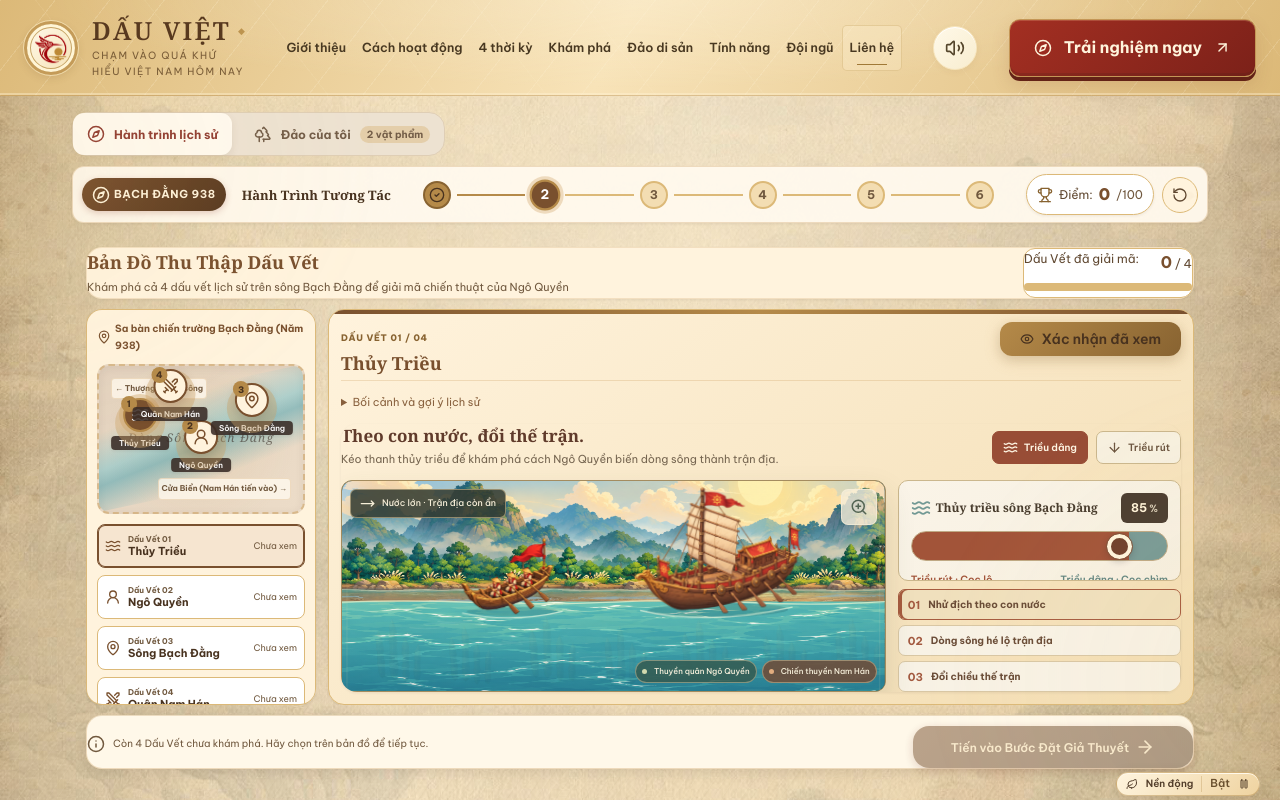
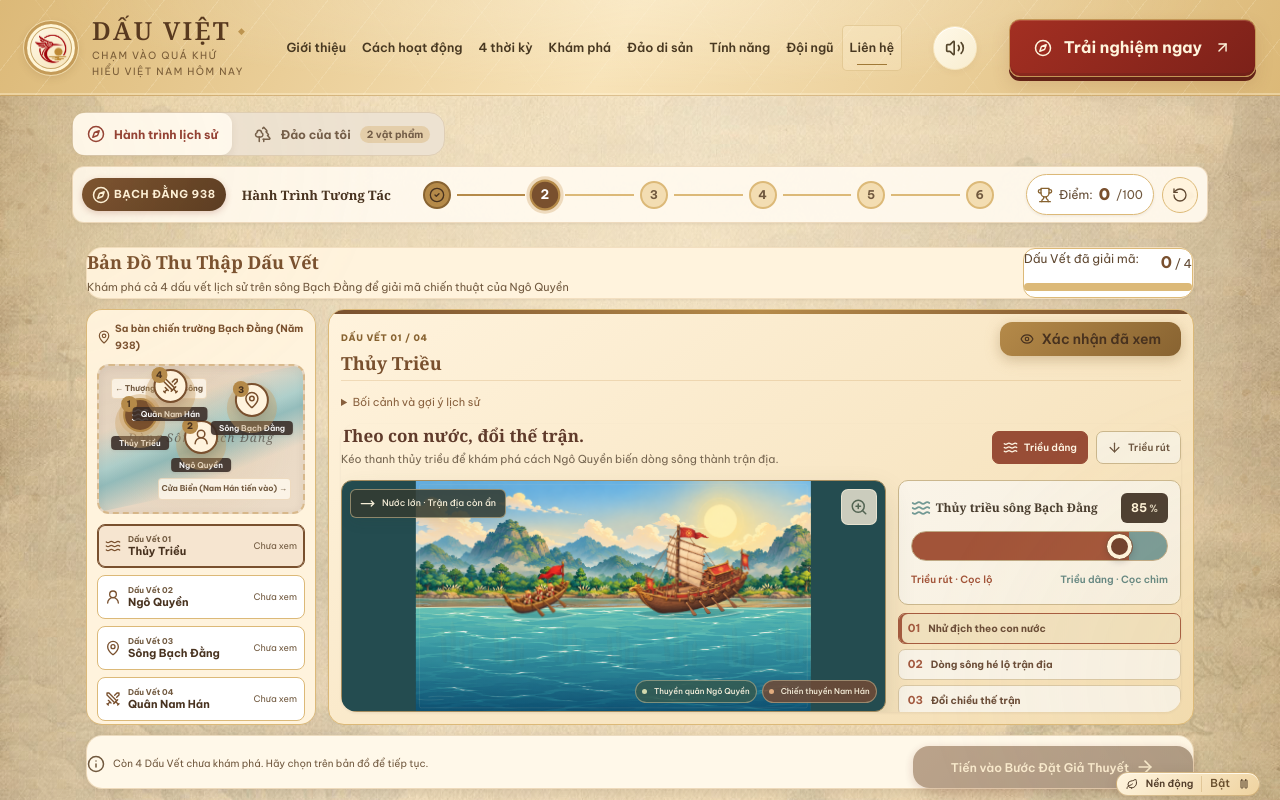
Before and after one commit to HuynhKhai3211/dau-viet-website, a React (Vite) app: page / in a window 1280 px wide. Both pictures are taken after a click on the button "Bắt đầu khám phá". Shown: the part 3670-4470 px from the top of the page. Built offline with nearby package versions, Linux system fonts and the light colour scheme.

Commit message:
Show full tide scene and keep slider visible in expanded workspace

```diff
--- a/src/components/demo/BachDangRiverScene.jsx
+++ b/src/components/demo/BachDangRiverScene.jsx
@@ -57,7 +57,7 @@ export default function BachDangRiverScene({ level, phase }) {
   const trapped = phase === 'ambush';
   const enemyY = Math.min(waterY + 2, 474);
 
-  return <svg className="river-artwork" viewBox="0 0 1200 700" preserveAspectRatio="xMidYMid slice" role="img" aria-labelledby={`${id}-title ${id}-description`}>
+  return <svg className="river-artwork" viewBox="0 0 1200 700" preserveAspectRatio="xMidYMid meet" role="img" aria-labelledby={`${id}-title ${id}-description`}>
     <title id={`${id}-title`}>Trận địa Bạch Đằng năm 938 · {trapped ? 'Triều rút, thuyền Nam Hán gãy làm đôi trên bãi cọc' : phase === 'ebb' ? 'Nước đang rút, những đầu cọc dần xuất hiện' : 'Triều dâng che kín trận địa cọc'}</title>
     <desc id={`${id}-description`}>Cảnh núi rừng ven sông, thuyền quân Ngô Quyền, chiến thuyền Nam Hán và bãi cọc được ghép từ bộ ảnh của nhóm. Mặt nước thay đổi theo thanh thủy triều, để lộ cọc nhọn và lòng sông khi nước rút.</desc>
     <defs>
--- a/src/components/demo/TideInteraction.jsx
+++ b/src/components/demo/TideInteraction.jsx
@@ -32,6 +32,7 @@ export default function TideInteraction() {
       <button type="button" className="tide-zoom" onClick={() => setZoomed(prev => !prev)} aria-pressed={zoomed} aria-label={zoomed ? 'Thu nhỏ cảnh thủy triều' : 'Phóng to cảnh thủy triều'} title={zoomed ? 'Thu nhỏ' : 'Phóng to'}>{zoomed ? <ZoomOut size={18} /> : <ZoomIn size={18} />}</button>
       <div className="tide-scene-legend" aria-label="Chú giải thuyền"><span>Thuyền quân Ngô Quyền</span><span>Chiến thuyền Nam Hán</span></div>
     </figure>
+    <div className="tide-sidebar">
     <div className="tide-control-panel">
       <div className="tide-control-panel__heading"><label htmlFor={sliderId}><Waves size={20} /> Thủy triều sông Bạch Đằng</label><output htmlFor={sliderId}>{level}<span>%</span></output></div>
       <input id={sliderId} type="range" min="0" max="100" step="1" value={level} onChange={event => setLevel(Number(event.target.value))} className="tide-controls__slider" style={{ '--tide-level': `${level}%` }} aria-label="Điều chỉnh mực nước thủy triều" aria-valuetext={`${level}% · ${phase.status}`} />
@@ -42,6 +43,6 @@ export default function TideInteraction() {
     <div className="tide-story" role="group" aria-label="Ba giai đoạn của thế trận thủy triều">
       {phases.map((item, index) => <button type="button" key={item.id} className="tide-story-card" aria-pressed={phase.id === item.id} onClick={() => setLevel(item.level)} data-sound="water"><span className="tide-story-card__number">0{index + 1}<span> / THẾ TRẬN</span></span><strong>{item.title}</strong><p>{item.description}</p></button>)}
     </div>
-
+    </div>
   </section>;
 }
--- a/src/pages/DemoPage.jsx
+++ b/src/pages/DemoPage.jsx
@@ -74,7 +74,8 @@ export default function DemoPage({ embedded = false }) {
       const header = parseFloat(getComputedStyle(document.documentElement).getPropertyValue('--header-height')) || 76;
       const controls = frame.getBoundingClientRect().top - root.getBoundingClientRect().top;
       const viewport = window.visualViewport?.height || window.innerHeight;
-      root.style.setProperty('--demo-stage-height', `${Math.max(260, Math.floor(viewport - header - controls - 32))}px`);
+      const bottomSpace = currentStage === DEMO_STAGES.CLUE_EXPLORATION ? 12 : 32;
+      root.style.setProperty('--demo-stage-height', `${Math.max(260, Math.floor(viewport - header - controls - bottomSpace))}px`);
     };
     resize();
     const observer = new ResizeObserver(resize);
--- a/src/styles/components/demoWorkspace.css
+++ b/src/styles/components/demoWorkspace.css
@@ -47,24 +47,27 @@ body:has(.demo-workspace[data-in-view]) .ambient-toggle > svg { width: 12px; hei
 .demo-workspace .clue-interactive-zone { flex: 1; min-height: 0; padding: 0; background: transparent; border: 0; order: 1; overflow-y: auto; }
 .demo-workspace .clue-sub-interaction--tide { height: 100%; min-height: 0; }
 .demo-workspace .clue-interactive-zone__header { display: none; }
-.demo-workspace .tide-interaction { display: grid; height: 100%; min-height: 0; grid-template-columns: minmax(0, 1fr) minmax(225px, .52fr); grid-template-rows: auto minmax(0, 1fr) auto; grid-template-areas: 'heading heading' 'scene controls' 'scene story'; gap: 8px 12px; }
+.demo-workspace .tide-interaction { display: grid; height: 100%; min-height: 0; grid-template-columns: minmax(0, 1fr) minmax(225px, .52fr); grid-template-rows: auto minmax(0, 1fr); grid-template-areas: 'heading heading' 'scene sidebar'; gap: 8px 12px; }
 .demo-workspace .tide-battle-heading { grid-area: heading; align-items: center; gap: 10px; }
 .demo-workspace .tide-eyebrow { display: none; }
 .demo-workspace .tide-battle-heading h4 { font-size: 17px; margin: 0; }
 .demo-workspace .tide-battle-heading p { font-size: 11px; line-height: 1.5; margin: 4px 0; }
 .demo-workspace .tide-interaction__toggle-btn { padding: 8px 10px; font-size: 10px; }
+.demo-workspace .tide-sidebar { grid-area: sidebar; display: flex; flex-direction: column; justify-content: space-between; gap: 8px; min-height: 0; overflow: hidden; }
+.demo-workspace .tide-sidebar > * { flex-shrink: 0; width: 100%; }
+.demo-workspace .tide-sidebar > .tide-story { flex-shrink: 1; min-height: 0; overflow-y: auto; }
 .demo-workspace .tide-battle-scene { grid-area: scene; min-height: 0; height: 100%; display: flex; flex-direction: column; }
 .demo-workspace .tide-artwork-scroll { flex: 1; height: 100%; min-height: 0; overflow: auto; }
 .demo-workspace .tide-artwork-frame { height: 100%; }
 .demo-workspace .river-artwork { max-height: none; height: 100%; aspect-ratio: auto; }
 .demo-workspace .tide-battle-scene:has(.tide-zoom[aria-pressed=true]) .river-artwork { height: auto; aspect-ratio: 12/7; }
-.demo-workspace .tide-control-panel { grid-area: controls; padding: 12px; min-height: 0; overflow-y: auto; }
+.demo-workspace .tide-control-panel { grid-area: controls; padding: 12px; min-height: 125px; overflow: visible; align-self: start; }
 .demo-workspace .tide-control-panel__heading { margin-bottom: 8px; gap: 6px; }
 .demo-workspace .tide-control-panel__heading label { font-size: 12px; line-height: 1.5; gap: 5px; }
 .demo-workspace .tide-control-panel__heading output { font-size: 12px; }
 .demo-workspace .tide-controls__slider { height: 30px; }
 .demo-workspace .tide-observation { padding: 7px 9px; margin: 8px 0; font-size: 10px; line-height: 1.6; }
-.demo-workspace .tide-art-note { font-size: 8px; line-height: 1.4; }
+.demo-workspace .tide-art-note { display: none; }
 .demo-workspace .tide-story { grid-area: story; grid-template-columns: 1fr; gap: 5px; }
 .demo-workspace .tide-story-card { padding: 7px 9px; flex-direction: row; align-items: center; gap: 8px; }
 .demo-workspace .tide-story-card p, .demo-workspace .tide-story-card__number > span { display: none; }
@@ -113,6 +116,9 @@ body:has(.demo-workspace[data-in-view]) .ambient-toggle > svg { width: 12px; hei
 .demo-workspace .demo-intro__actions .btn { min-height: 44px; padding: 10px 20px; }
 .demo-workspace .demo-results { max-width: none; height: 100%; overflow-y: auto; padding: 20px; }
 .demo-workspace .demo-results__actions { position: sticky; bottom: 0; background: #fff8e9f5; padding: 10px; }
+@media (min-width: 761px) and (max-height: 800px) {
+  .demo-workspace .tide-observation { display: none; }
+}
 @media (max-width: 1000px) {
   .demo-workspace .demo-navbar__title, .demo-workspace .demo-stepper__label { display: none; }
   .demo-workspace .clue-exploration__layout { grid-template-columns: 190px minmax(0, 1fr); }
@@ -152,7 +158,8 @@ body:has(.demo-workspace[data-in-view]) .ambient-toggle > svg { width: 12px; hei
   .demo-workspace .tide-battle-heading h4 { font-size: 13px; }
   .demo-workspace .tide-battle-heading p, .demo-workspace .tide-interaction__quick-toggles { display: none; }
   .demo-workspace .river-artwork { max-height: none; }
-  .demo-workspace .tide-control-panel { padding: 7px 9px; }
+  .demo-workspace .tide-sidebar { display: contents; }
+  .demo-workspace .tide-control-panel { padding: 7px 9px; min-height: 0; }
   .demo-workspace .tide-control-panel__heading { margin-bottom: 4px; }
   .demo-workspace .tide-control-panel__heading label { font-size: 10px; }
   .demo-workspace .tide-controls__slider { min-height: 44px; height: 44px; }
```
Also changed, not shown: tests/demoWorkspaceBrowserSmoke.mjs (+4 -2 lines).
